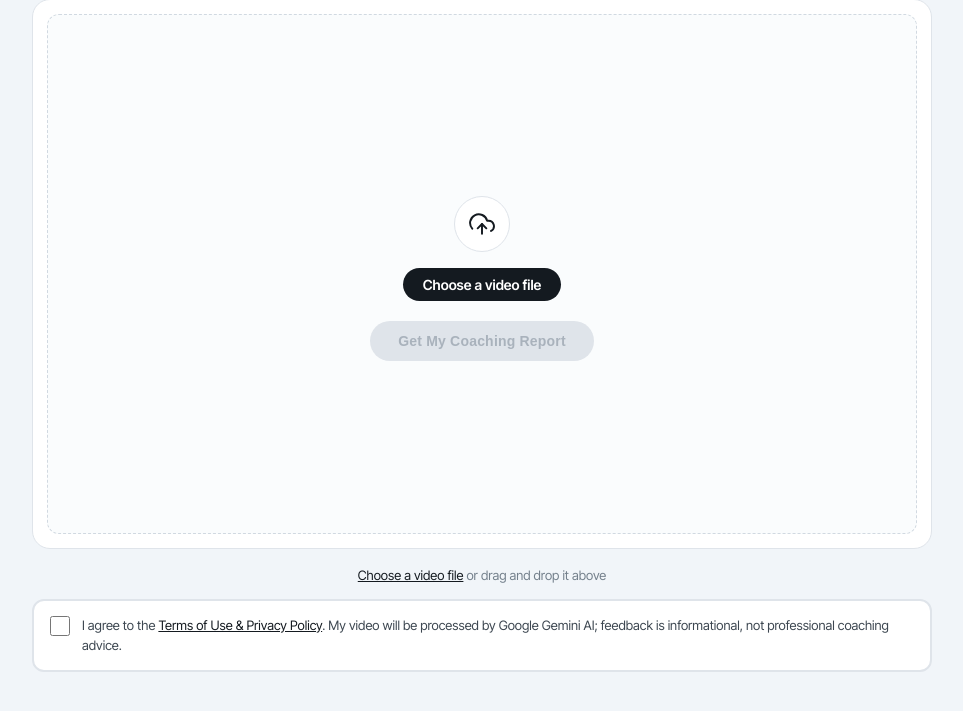
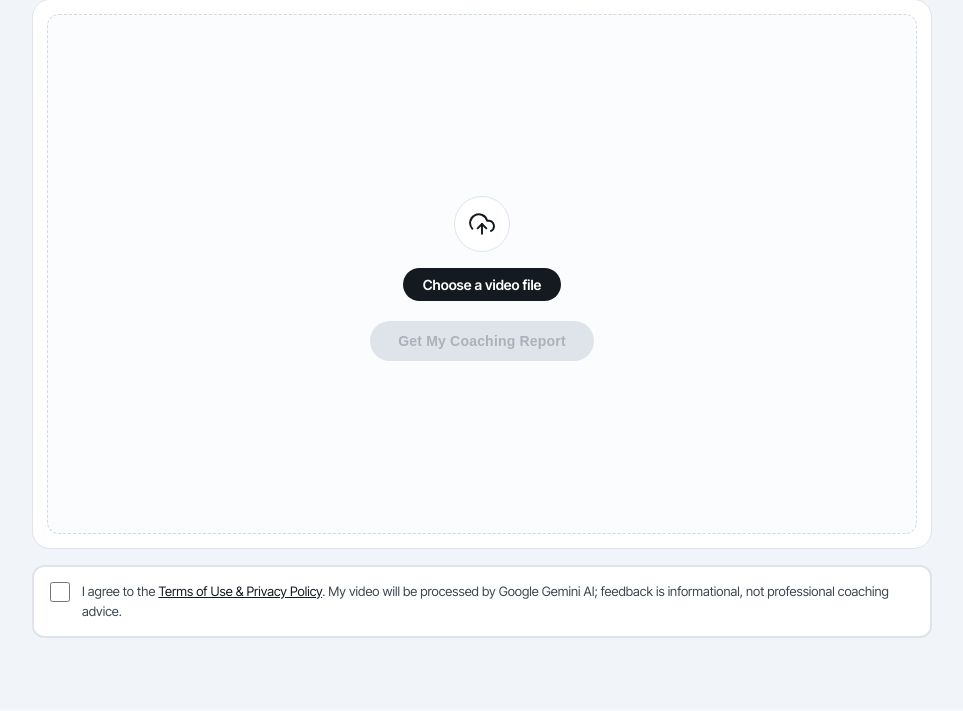
Before and after one commit to waikru/waikru-app, a Flask app: page / in a window 1280 px wide. Shown: the part 458-1169 px from the top of the page, without its empty margins (158-1121 px from the left). Run offline with Flask 3, Linux system fonts and the light colour scheme.

Commit message:
ui: remove redundant helper text below upload zone

```diff
--- a/templates/index.html
+++ b/templates/index.html
@@ -1061,9 +1061,6 @@
       </div>
     </div>
 
-    <div class="hero-helper">
-      <a onclick="document.getElementById('uploadZone').click()">Choose a video file</a> or drag and drop it above
-    </div>
 
     <div class="format-chips" id="formatChips" style="display:none;">
       <span class="chip is-active">MP4</span>
```
